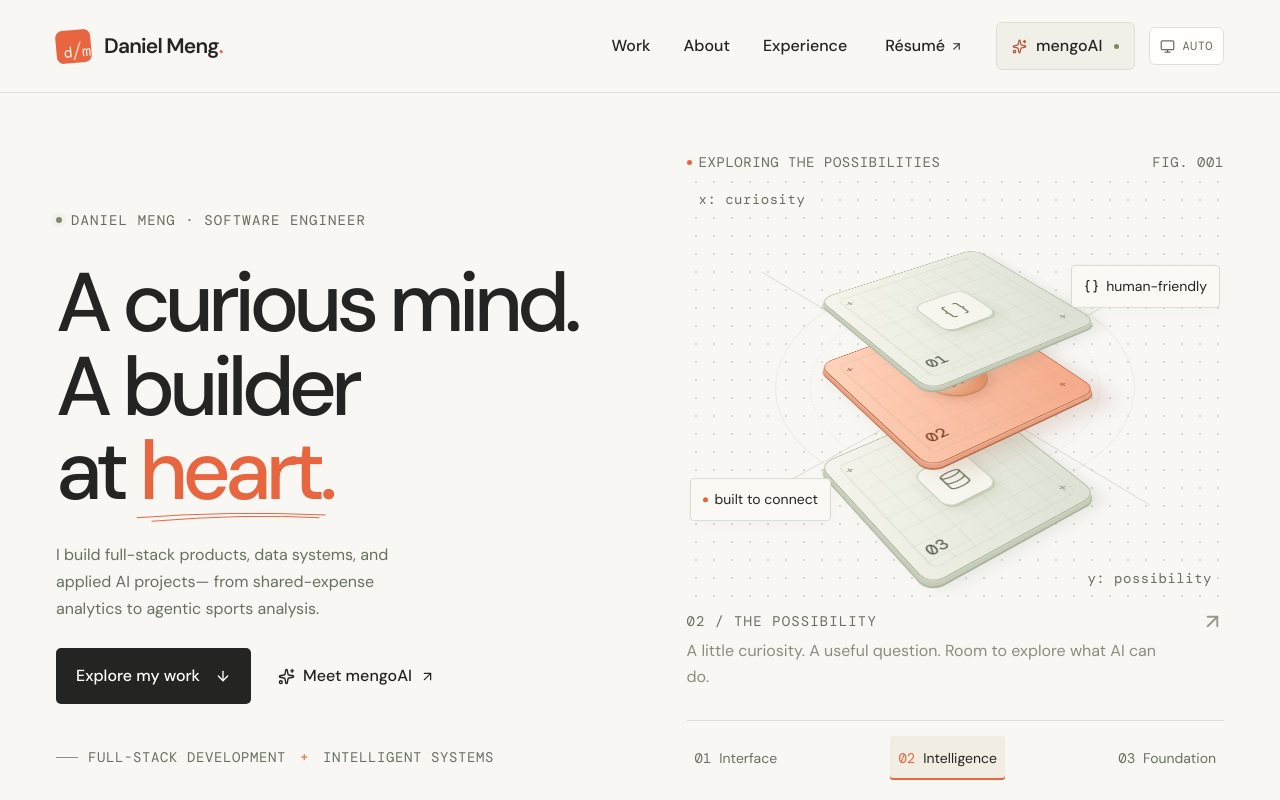
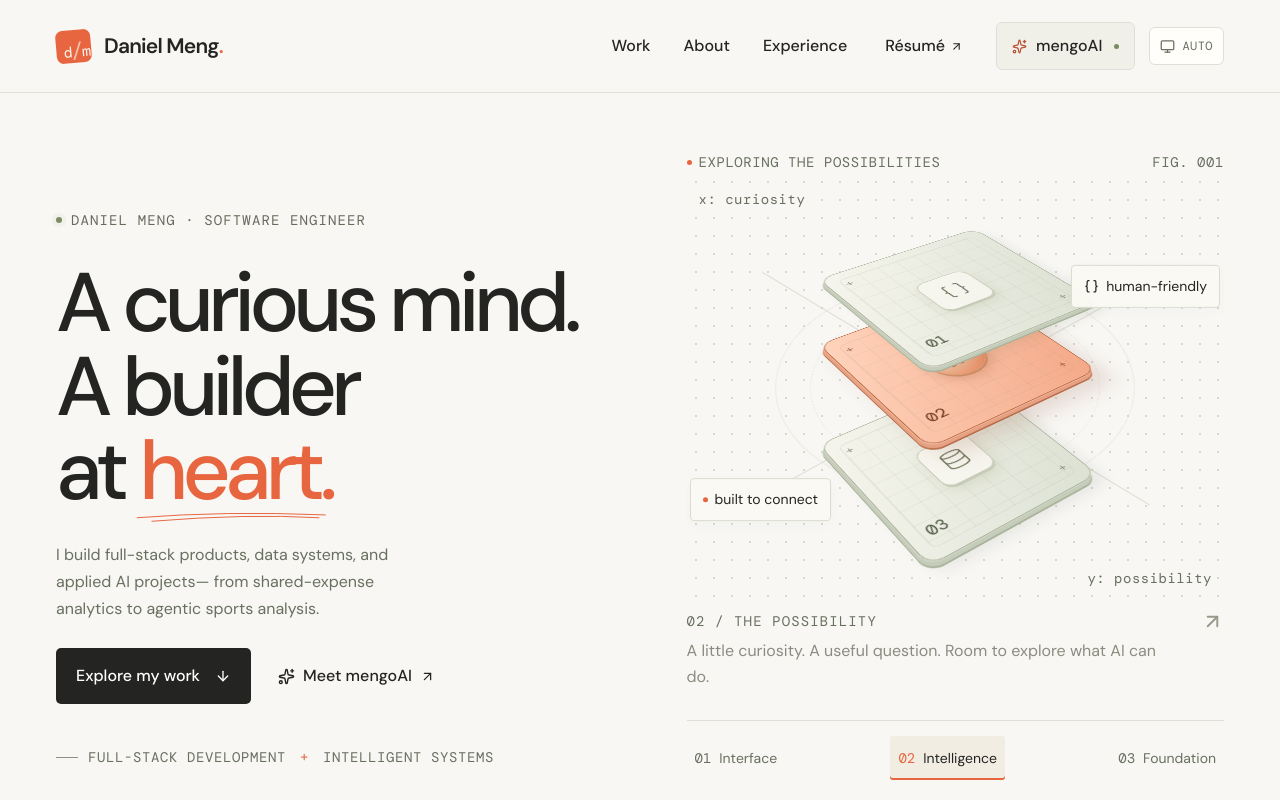
Before and after one commit to danmengo/portfolio-website, a React (Vite) app: page / in a window 1280 px wide. Shown: the top 800 px of the page. Built offline with nearby package versions, Linux system fonts and the light colour scheme.

Commit message:
fix: leave clearance below the resting diagram stack

```diff
--- a/src/styles.css
+++ b/src/styles.css
@@ -4179,7 +4179,7 @@ h2 {
 
 /* Make selection distinct from hover and keep every layer inside the stage. */
 .stack-visual .stack-stage { height: 430px; }
-.stack-visual .stack-planes { top: -18px; }
+.stack-visual .stack-planes { top: -38px; }
 @media (min-width: 681px) {
   .hero > .stack-visual { top: -24px; }
 }
```
